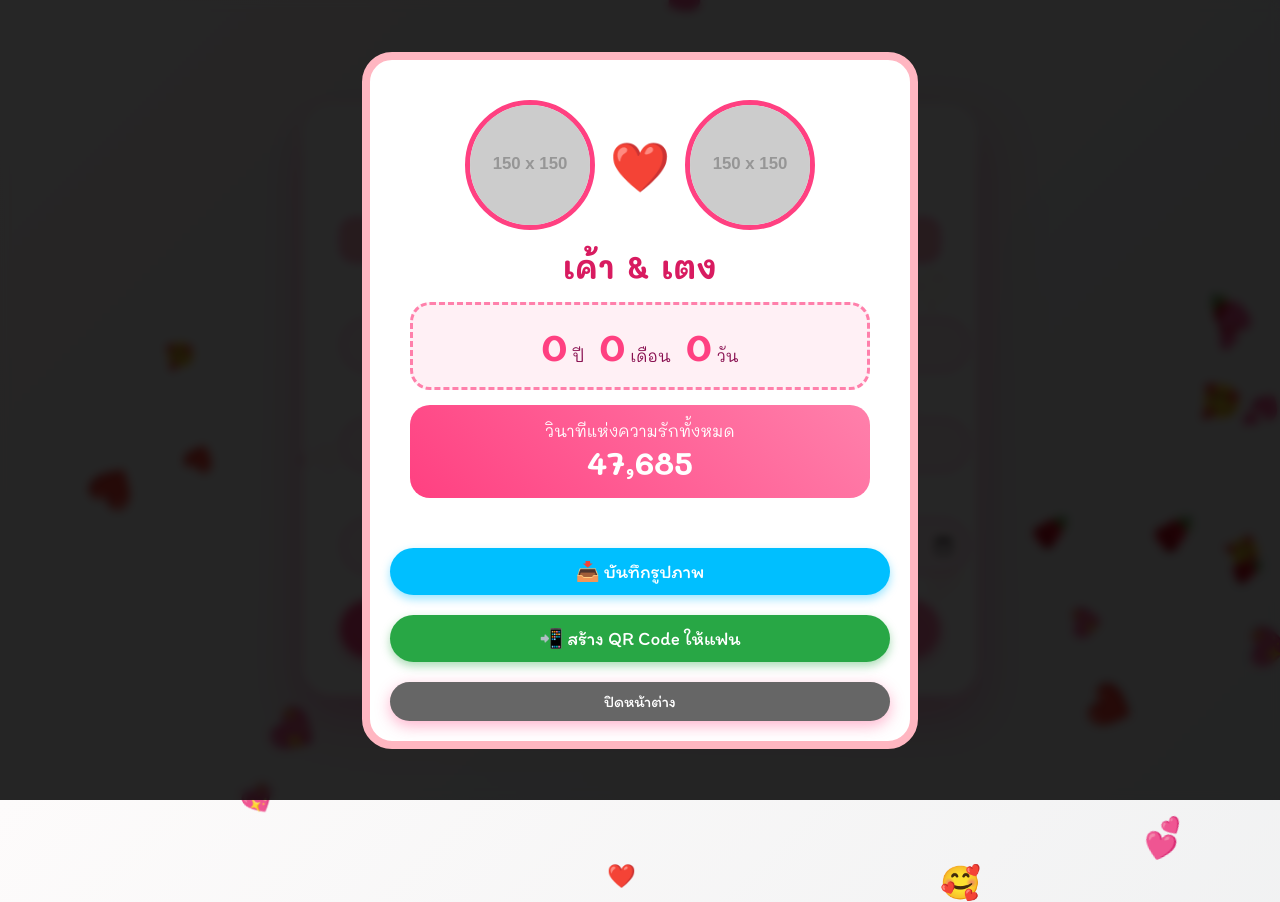
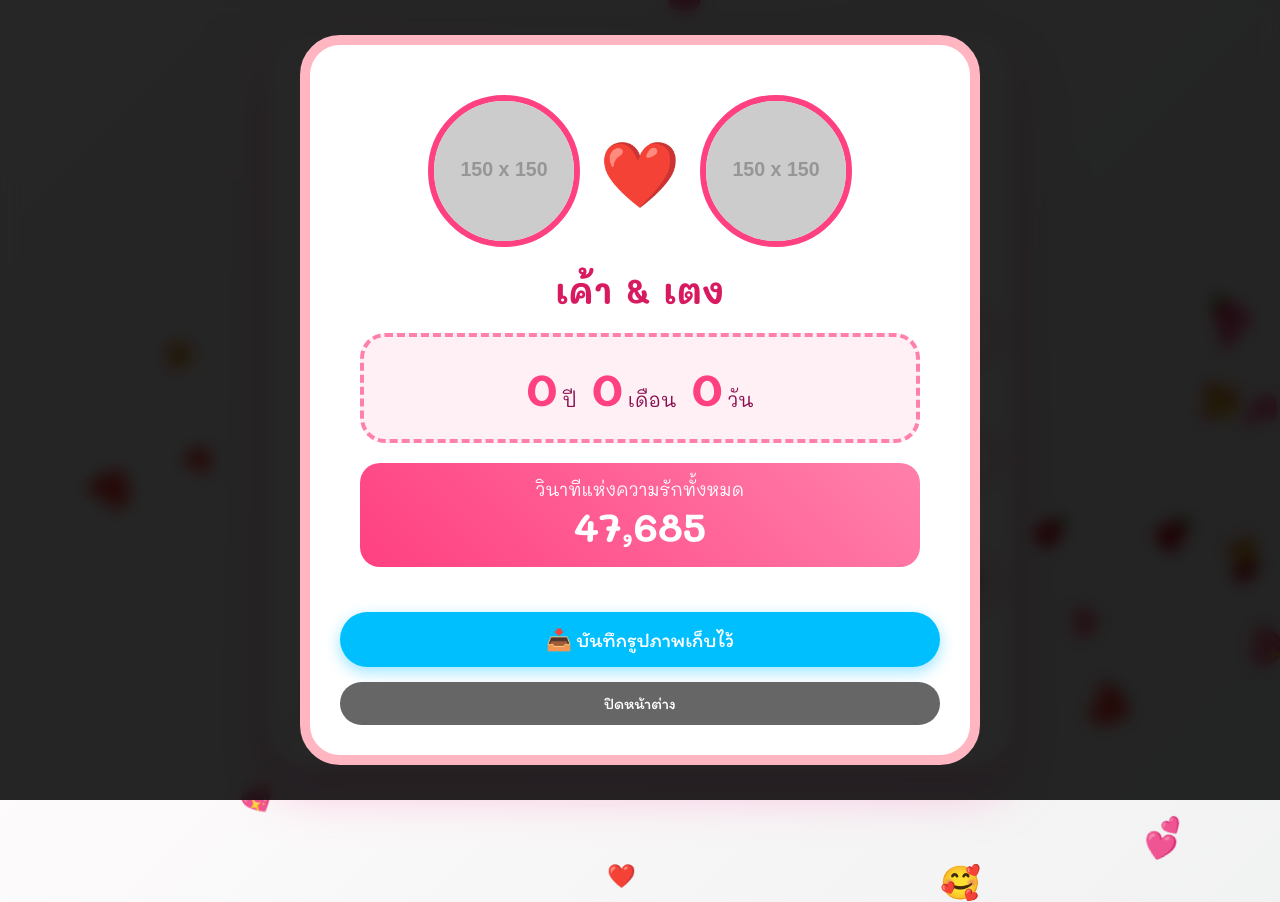
Before and after one commit to CarrierAgen/Anniversary, a plain HTML site: page index.html in a window 1280 px wide. Both pictures are taken after a click on the button "❤️ ดูความรักของเรา ❤️". Drawn offline with Linux system fonts and the light colour scheme; placeholder pictures from the web are drawn by us.

Commit message:
Update index.html

```diff
--- a/index.html
+++ b/index.html
@@ -5,7 +5,6 @@
     <meta name="viewport" content="width=device-width, initial-scale=1.0">
     <title>Our Love Story ❤️</title>
     <link href="https://fonts.googleapis.com/css2?family=Itim&family=Mali:wght@400;700&display=swap" rel="stylesheet">
-    <script src="https://cdnjs.cloudflare.com/ajax/libs/qrcodejs/1.0.0/qrcode.min.js"></script>
     <script src="https://html2canvas.hertzen.com/dist/html2canvas.min.js"></script>
 
     <style>
@@ -21,48 +20,53 @@
         .card {
             position: fixed; top: 50%; left: 50%; transform: translate(-50%, -50%);
             background: rgba(255, 255, 255, 0.95);
-            padding: 2rem; border-radius: 30px;
+            padding: 2.5rem; border-radius: 40px;
             box-shadow: 0 20px 50px rgba(255, 105, 180, 0.5);
             text-align: center;
-            width: 90%; max-width: 600px;
-            z-index: 10; border: 5px solid #fff;
-            max-height: 90vh; overflow-y: auto;
+            width: 95%; max-width: 650px;
+            z-index: 10; border: 6px solid #fff;
+            max-height: 95vh; overflow-y: auto;
         }
 
-        h1 { color: #ff4081; font-size: 2.5rem; margin-bottom: 1.5rem; }
-        .input-group { margin-bottom: 15px; text-align: left; }
-        label { display: block; color: #d81b60; font-weight: bold; margin-bottom: 5px; font-size: 1.2rem; text-align: center; }
+        h1 { color: #ff4081; font-size: 3rem; margin-bottom: 2rem; text-shadow: 2px 2px 0px #ffe4e1; }
+        .input-group { margin-bottom: 20px; text-align: left; }
+        label { display: block; color: #d81b60; font-weight: bold; margin-bottom: 8px; font-size: 1.4rem; text-align: center; }
+
         input {
-            width: 100%; padding: 12px; border: 3px solid #ffc1e3; border-radius: 50px;
-            font-family: 'Mali', cursive; text-align: center; background: #fff0f6; outline: none; font-size: 1.2rem;
+            width: 100%; padding: 15px; border: 4px solid #ffc1e3; border-radius: 50px;
+            font-family: 'Mali', cursive; text-align: center; background: #fff0f6; outline: none; font-size: 1.3rem;
         }
+        input:focus { border-color: #ff4081; box-shadow: 0 0 15px rgba(255, 64, 129, 0.3); }
 
-        .upload-row { display: flex; justify-content: space-between; gap: 10px; margin-bottom: 20px; }
+        /* ปุ่มอัปโหลดรูป */
+        .upload-row { display: flex; justify-content: space-between; gap: 15px; margin-bottom: 25px; }
         .upload-btn {
-            background: #ffb6c1; color: white; padding: 10px; border-radius: 15px;
-            font-size: 1rem; cursor: pointer; width: 48%; text-align: center;
-            border: 2px solid #ff69b4; display: flex; flex-direction: column; align-items: center;
+            background: #ffb6c1; color: white; padding: 15px; border-radius: 20px;
+            font-size: 1.1rem; cursor: pointer; width: 48%; text-align: center;
+            border: 3px solid #ff69b4; display: flex; flex-direction: column; align-items: center; transition: 0.3s;
         }
+        .upload-btn:hover { background: #ff69b4; transform: scale(1.05); }
         input[type="file"] { display: none; }
 
-        button {
+        /* ปุ่มคำนวณ */
+        button.calc-btn {
             background: linear-gradient(45deg, #ff4081, #ff80ab); color: white; border: none;
-            padding: 15px; font-size: 1.5rem; border-radius: 50px; cursor: pointer;
-            width: 100%; margin-top: 10px; box-shadow: 0 5px 15px rgba(255, 64, 129, 0.4);
+            padding: 18px; font-size: 1.8rem; border-radius: 50px; cursor: pointer;
+            width: 100%; margin-top: 15px; box-shadow: 0 8px 20px rgba(255, 64, 129, 0.4);
             font-family: 'Itim', cursive; transition: 0.3s;
         }
-        button:hover { transform: translateY(-3px); }
+        button.calc-btn:hover { transform: translateY(-5px); box-shadow: 0 15px 30px rgba(255, 64, 129, 0.6); }
 
         /* --- Pop-up ผลลัพธ์ --- */
         .modal-overlay {
             display: none; position: fixed; top: 0; left: 0; width: 100%; height: 100%;
-            background: rgba(0,0,0,0.85); z-index: 2000; backdrop-filter: blur(5px);
+            background: rgba(0,0,0,0.85); z-index: 2000; backdrop-filter: blur(8px);
             align-items: center; justify-content: center; overflow-y: auto;
         }
 
         .modal-content {
-            background: white; padding: 20px; border-radius: 30px; width: 95%;
-            max-width: 500px; text-align: center; border: 8px solid #ffb6c1; position: relative;
+            background: white; padding: 30px; border-radius: 40px; width: 95%;
+            max-width: 600px; text-align: center; border: 10px solid #ffb6c1; position: relative;
             margin: auto; margin-top: 20px; margin-bottom: 20px;
         }
 
@@ -71,34 +75,38 @@
             background: white; padding: 20px; border-radius: 20px;
         }
 
-        .photo-couple { display: flex; justify-content: center; gap: 15px; margin-bottom: 15px; align-items: center; }
+        .photo-couple { display: flex; justify-content: center; gap: 20px; margin-bottom: 20px; align-items: center; }
         .circle-img {
-            width: 120px; height: 120px; border-radius: 50%; border: 5px solid #ff4081;
+            width: 140px; height: 140px; border-radius: 50%; border: 6px solid #ff4081;
             object-fit: cover; background: #eee;
         }
-        .heart-icon { font-size: 3rem; animation: pulse 1s infinite; color: #ff1493; }
+        .heart-icon { font-size: 4rem; animation: pulse 1s infinite; color: #ff1493; }
 
-        .time-box { background: #fff0f5; padding: 15px; border-radius: 20px; margin: 15px 0; border: 3px dashed #ff80ab; }
-        .big-number { font-size: 2.5rem; font-weight: bold; color: #ff4081; }
-        .unit-text { font-size: 1rem; color: #880e4f; }
+        .time-box { background: #fff0f5; padding: 20px; border-radius: 25px; margin: 20px 0; border: 4px dashed #ff80ab; }
+        .big-number { font-size: 3rem; font-weight: bold; color: #ff4081; }
+        .unit-text { font-size: 1.2rem; color: #880e4f; }
 
         .seconds-box {
             background: linear-gradient(45deg, #ff4081, #ff80ab); color: white;
-            padding: 15px; border-radius: 20px; margin-top: 10px;
+            padding: 15px; border-radius: 20px; margin-top: 15px;
         }
-        .seconds-number { font-size: 2rem; font-weight: bold; display: block; }
+        .seconds-number { font-size: 2.5rem; font-weight: bold; display: block; }
 
-        /* ปุ่มกดต่างๆ */
-        .btn-group { display: flex; flex-direction: column; gap: 10px; margin-top: 20px; }
+        /* ปุ่มในหน้าผลลัพธ์ */
+        .btn-group { display: flex; flex-direction: column; gap: 15px; margin-top: 25px; }
 
-        /* ปุ่มดาวน์โหลดสีฟ้า */
-        .dl-btn { background: #00bfff !important; font-size: 1.2rem; padding: 12px; box-shadow: 0 4px 10px rgba(0, 191, 255, 0.4); }
-        /* ปุ่ม QR สีเขียว */
-        .qr-btn { background: #28a745 !important; font-size: 1.2rem; padding: 12px; box-shadow: 0 4px 10px rgba(40, 167, 69, 0.4); }
-        /* ปุ่มปิดสีเทา */
-        .close-btn { background: #666 !important; font-size: 1rem; padding: 10px; }
+        .dl-btn {
+            background: #00bfff; color: white; border: none; padding: 15px;
+            font-size: 1.3rem; border-radius: 50px; cursor: pointer; font-family: 'Itim', cursive;
+            box-shadow: 0 5px 15px rgba(0, 191, 255, 0.4); transition: 0.3s;
+        }
+        .dl-btn:hover { background: #009acd; transform: scale(1.02); }
 
-        #qr-area { margin-top: 15px; padding: 15px; background: white; display: none; flex-direction: column; align-items: center; border-radius: 15px; border: 2px solid #ddd; }
+        .close-btn {
+            background: #666; color: white; border: none; padding: 12px;
+            font-size: 1rem; border-radius: 50px; cursor: pointer; font-family: 'Itim', cursive;
+        }
+        .close-btn:hover { background: #444; }
 
         @keyframes pulse { 0% { transform: scale(1); } 50% { transform: scale(1.1); } 100% { transform: scale(1); } }
         .heart { position: absolute; top: -100px; color: #ff4081; animation: fall linear forwards; z-index: 1; pointer-events: none; }
@@ -114,12 +122,12 @@
             <label class="upload-btn">
                 <span>📸 รูปคุณ</span>
                 <input type="file" id="p1" accept="image/*" onchange="readURL(this, 'preview1', 'img1_res')">
-                <img id="preview1" style="width:40px; height:40px; border-radius:50%; display:none; margin-top:5px; object-fit:cover;">
+                <img id="preview1" style="width:50px; height:50px; border-radius:50%; display:none; margin-top:5px; object-fit:cover;">
             </label>
             <label class="upload-btn">
                 <span>📸 รูปแฟน</span>
                 <input type="file" id="p2" accept="image/*" onchange="readURL(this, 'preview2', 'img2_res')">
-                <img id="preview2" style="width:40px; height:40px; border-radius:50%; display:none; margin-top:5px; object-fit:cover;">
+                <img id="preview2" style="width:50px; height:50px; border-radius:50%; display:none; margin-top:5px; object-fit:cover;">
             </label>
         </div>
 
@@ -136,7 +144,7 @@
             <input type="date" id="date">
         </div>
 
-        <button onclick="calc()">❤️ ดูความรักของเรา ❤️</button>
+        <button class="calc-btn" onclick="calc()">❤️ ดูความรักของเรา ❤️</button>
     </div>
 
     <div class="modal-overlay" id="modal">
@@ -149,7 +157,7 @@
                     <img id="img2_res" class="circle-img" src="https://via.placeholder.com/150?text=You">
                 </div>
 
-                <h2 id="names-show" style="color:#d81b60; font-size: 2rem; margin-bottom: 10px;"></h2>
+                <h2 id="names-show" style="color:#d81b60; font-size: 2.2rem; margin-bottom: 15px;"></h2>
 
                 <div class="time-box">
                     <span id="y" class="big-number">0</span> <span class="unit-text">ปี</span> &nbsp;
@@ -158,18 +166,12 @@
                 </div>
 
                 <div class="seconds-box">
-                    <div style="font-size: 1rem;">วินาทีแห่งความรักทั้งหมด</div>
+                    <div style="font-size: 1.1rem;">วินาทีแห่งความรักทั้งหมด</div>
                     <span id="s" class="seconds-number">0</span>
                 </div>
             </div>
-            <div id="qr-area">
-                <div id="qrcode"></div>
-                <small style="color:red; margin-top:10px;">*สแกนเพื่อเปิดหน้านี้*</small>
-            </div>
-
             <div class="btn-group">
-                <button class="dl-btn" onclick="downloadImage()">📥 บันทึกรูปภาพ</button>
-                <button class="qr-btn" onclick="makeQR()">📲 สร้าง QR Code ให้แฟน</button>
+                <button class="dl-btn" onclick="downloadImage()">📥 บันทึกรูปภาพเก็บไว้</button>
                 <button class="close-btn" onclick="closeModal()">ปิดหน้าต่าง</button>
             </div>
 
@@ -178,16 +180,6 @@
 
     <script>
         document.getElementById('date').valueAsDate = new Date();
-
-        window.onload = function() {
-            const params = new URLSearchParams(window.location.search);
-            if(params.has('n1')) {
-                document.getElementById('n1').value = decodeURIComponent(params.get('n1'));
-                document.getElementById('n2').value = decodeURIComponent(params.get('n2'));
-                document.getElementById('date').value = params.get('d');
-                calc();
-            }
-        }
 
         function readURL(input, previewId, resId) {
             if (input.files && input.files[0]) {
@@ -237,39 +229,28 @@
         function downloadImage() {
             const element = document.getElementById("capture-area");
 
-            // ตรวจสอบว่าโหลด library มาหรือยัง
             if (typeof html2canvas === 'undefined') {
-                alert("เกิดข้อผิดพลาด: โหลดเครื่องมือเซฟรูปไม่สำเร็จ กรุณาต่อเน็ตแล้วลองใหม่ครับ");
+                alert("กรุณาเชื่อมต่ออินเทอร์เน็ตเพื่อโหลดเครื่องมือบันทึกรูปภาพครับ");
                 return;
             }
 
+            // ซ่อนปุ่มต่างๆ ชั่วคราวเพื่อให้ภาพสวย (เผื่อไว้)
             html2canvas(element, {
-                scale: 2,
-                backgroundColor: "#ffffff"
+                scale: 2, // เพิ่มความละเอียด
+                backgroundColor: "#ffffff",
+                useCORS: true
             }).then(canvas => {
                 const link = document.createElement("a");
-                link.download = "love-memory.png";
+                link.download = "our-love-story.png";
                 link.href = canvas.toDataURL("image/png");
                 link.click();
             }).catch(err => {
-                alert("ไม่สามารถบันทึกรูปได้ในขณะนี้: " + err);
+                alert("บันทึกรูปไม่ได้ใน Browser นี้ ลองใช้ Chrome หรือ Safari นะครับ");
             });
-        }
-
-        function makeQR() {
-            let n1 = encodeURIComponent(document.getElementById('n1').value);
-            let n2 = encodeURIComponent(document.getElementById('n2').value);
-            let d = document.getElementById('date').value;
-            let url = window.location.href.split('?')[0] + `?n1=${n1}&n2=${n2}&d=${d}`;
-
-            document.getElementById('qr-area').style.display = 'flex';
-            document.getElementById('qrcode').innerHTML = "";
-            new QRCode(document.getElementById("qrcode"), { text: url, width: 120, height: 120 });
         }
 
         function closeModal() {
             document.getElementById('modal').style.display = 'none';
-            document.getElementById('qr-area').style.display = 'none';
         }
 
         function createHeart() {
```
